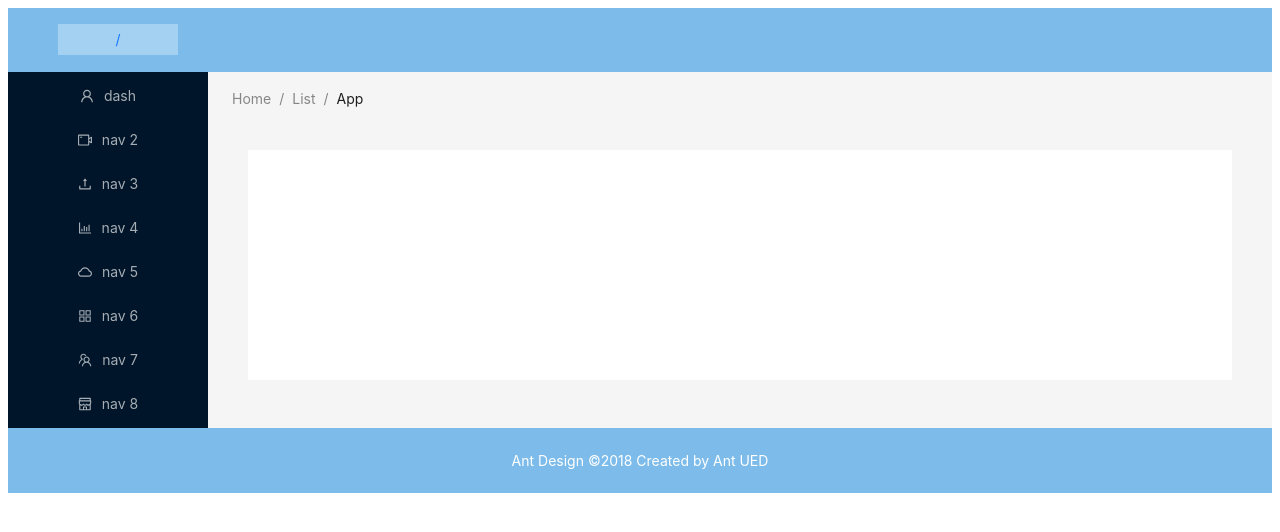
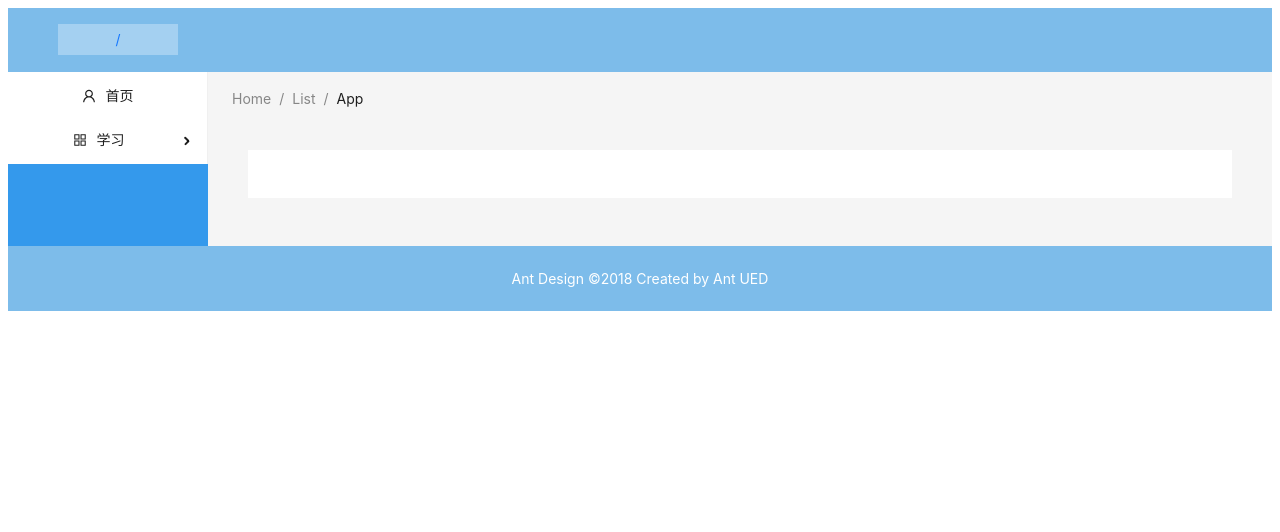
Before and after one commit to tongcheng1993/tongcheng1993.github.io, a Vue app in the folder blog/: page / in a window 1280 px wide. Shown: the top 532 px of the page. Built offline with nearby package versions, Linux system fonts and the light colour scheme.

Commit message:
20240529124700

```diff
--- a/blog/src/views/layout/contain.vue
+++ b/blog/src/views/layout/contain.vue
@@ -1,51 +1,99 @@
 <template>
     <div>
         <a-layout>
-
             <a-layout-header>
                 <router-link to="/">
-                    <div class="logo">
-                        /
-                    </div>
+                    <div class="logo">/</div>
                 </router-link>
             </a-layout-header>
             <a-layout>
                 <a-layout-sider>
-                    <a-menu v-model:selectedKeys="selectedKeys" theme="dark">
-                        <a-menu-item key="1">
+                    <a-menu>
+                        <a-menu-item key="/dash">
                             <router-link to="/dash">
                                 <user-outlined/>
-                                <span class="nav-text">dash</span>
+                                <span class="nav-text">首页</span>
                             </router-link>
                         </a-menu-item>
-                        <a-menu-item key="2">
-                            <video-camera-outlined/>
-                            <span class="nav-text">nav 2</span>
-                        </a-menu-item>
-                        <a-menu-item key="3">
-                            <upload-outlined/>
-                            <span class="nav-text">nav 3</span>
-                        </a-menu-item>
-                        <a-menu-item key="4">
-                            <bar-chart-outlined/>
-                            <span class="nav-text">nav 4</span>
-                        </a-menu-item>
-                        <a-menu-item key="5">
-                            <cloud-outlined/>
-                            <span class="nav-text">nav 5</span>
-                        </a-menu-item>
-                        <a-menu-item key="6">
-                            <appstore-outlined/>
-                            <span class="nav-text">nav 6</span>
-                        </a-menu-item>
-                        <a-menu-item key="7">
-                            <team-outlined/>
-                            <span class="nav-text">nav 7</span>
-                        </a-menu-item>
-                        <a-menu-item key="8">
-                            <shop-outlined/>
-                            <span class="nav-text">nav 8</span>
-                        </a-menu-item>
+                        <a-sub-menu>
+                            <template #icon>
+                                <AppstoreOutlined/>
+                            </template>
+                            <template #title>学习</template>
+                            <a-menu-item key="/study/college_english">
+                                <router-link to="/study/college_english">
+                                    <video-camera-outlined/>
+                                    <span class="nav-text">大学英语</span>
+                                </router-link>
+                            </a-menu-item>
+                        </a-sub-menu>
+<!--                        <a-sub-menu>-->
+<!--                            <template #icon>-->
+<!--                                <AppstoreOutlined/>-->
+<!--                            </template>-->
+<!--                            <template #title>软考</template>-->
+<!--                            <a-sub-menu>-->
+<!--                                <template #icon>-->
+<!--                                    <AppstoreOutlined/>-->
+<!--                                </template>-->
+<!--                                <template #title>初级</template>-->
+<!--                                <a-menu-item key="2">-->
+<!--                                    <router-link to="/it/first/">-->
+<!--                                        <video-camera-outlined/>-->
+<!--                                        <span class="nav-text">程序员</span>-->
+<!--                                    </router-link>-->
+<!--                                </a-menu-item>-->
+<!--                            </a-sub-menu>-->
+<!--                            <a-sub-menu>-->
+<!--                                <template #icon>-->
+<!--                                    <AppstoreOutlined/>-->
+<!--                                </template>-->
+<!--                                <template #title>中级</template>-->
+<!--                                <a-menu-item key="2">-->
+<!--                                    <router-link to="/study/college_english">-->
+<!--                                        <video-camera-outlined/>-->
+<!--                                        <span class="nav-text">college_english</span>-->
+<!--                                    </router-link>-->
+<!--                                </a-menu-item>-->
+<!--                            </a-sub-menu>-->
+<!--                            <a-sub-menu>-->
+<!--                                <template #icon>-->
+<!--                                    <AppstoreOutlined/>-->
+<!--                                </template>-->
+<!--                                <template #title>高级</template>-->
+<!--                                <a-menu-item key="2">-->
+<!--                                    <router-link to="/study/college_english">-->
+<!--                                        <video-camera-outlined/>-->
+<!--                                        <span class="nav-text">college_english</span>-->
+<!--                                    </router-link>-->
+<!--                                </a-menu-item>-->
+<!--                            </a-sub-menu>-->
+<!--                        </a-sub-menu>-->
+
+<!--                        <a-menu-item key="3">-->
+<!--                            <upload-outlined/>-->
+<!--                            <span class="nav-text">nav 3</span>-->
+<!--                        </a-menu-item>-->
+<!--                        <a-menu-item key="4">-->
+<!--                            <bar-chart-outlined/>-->
+<!--                            <span class="nav-text">nav 4</span>-->
+<!--                        </a-menu-item>-->
+<!--                        <a-menu-item key="5">-->
+<!--                            <cloud-outlined/>-->
+<!--                            <span class="nav-text">nav 5</span>-->
+<!--                        </a-menu-item>-->
+<!--                        <a-menu-item key="6">-->
+<!--                            <appstore-outlined/>-->
+<!--                            <span class="nav-text">nav 6</span>-->
+<!--                        </a-menu-item>-->
+<!--                        <a-menu-item key="7">-->
+<!--                            <team-outlined/>-->
+<!--                            <span class="nav-text">nav 7</span>-->
+<!--                        </a-menu-item>-->
+<!--                        <a-menu-item key="8">-->
+<!--                            <shop-outlined/>-->
+<!--                            <span class="nav-text">nav 8</span>-->
+<!--                        </a-menu-item>-->
                     </a-menu>
                 </a-layout-sider>
                 <a-layout style="padding: 0 24px 24px">
@@ -55,12 +103,9 @@
                         <a-breadcrumb-item>App</a-breadcrumb-item>
                     </a-breadcrumb>
                     <a-layout-content>
-
                         <router-view/>
                     </a-layout-content>
                 </a-layout>
-
-
             </a-layout>
             <a-layout-footer> Ant Design ©2018 Created by Ant UED</a-layout-footer>
         </a-layout>
@@ -71,11 +116,32 @@
     import HeaderVue from './headerVue'
     import FooterVue from './footerVue'
     import AsideVue from './asideVue'
-    import { Layout as ALayout,LayoutHeader as ALayoutHeader,LayoutSider as ALayoutSider,LayoutContent as ALayoutContent,LayoutFooter as ALayoutFooter} from 'ant-design-vue'
+    import {
+        Layout as ALayout,
+        LayoutHeader as ALayoutHeader,
+        LayoutSider as ALayoutSider,
+        LayoutContent as ALayoutContent,
+        LayoutFooter as ALayoutFooter
+    } from 'ant-design-vue'
 
-    import {Menu as AMenu,MenuItem as AMenuItem} from  'ant-design-vue'
-    import {Breadcrumb as ABreadcrumb,BreadcrumbItem as ABreadcrumbItem} from  'ant-design-vue'
-    import { UserOutlined, VideoCameraOutlined, UploadOutlined,BarChartOutlined,CloudOutlined,AppstoreOutlined,TeamOutlined,ShopOutlined } from '@ant-design/icons-vue';
+    import {
+        Menu as AMenu,
+        MenuItemGroup as AMenuItemGroup,
+        SubMenu as ASubMenu,
+        MenuItem as AMenuItem
+    } from 'ant-design-vue'
+    import {Breadcrumb as ABreadcrumb, BreadcrumbItem as ABreadcrumbItem} from 'ant-design-vue'
+    import {
+        UserOutlined,
+        VideoCameraOutlined,
+        UploadOutlined,
+        BarChartOutlined,
+        CloudOutlined,
+        AppstoreOutlined,
+        TeamOutlined,
+        ShopOutlined
+    } from '@ant-design/icons-vue';
+
     export default {
         name: "contain",
         components: {
@@ -85,6 +151,8 @@
             ALayoutContent,
             ALayoutFooter,
             AMenu,
+            AMenuItemGroup,
+            ASubMenu,
             AMenuItem,
             ABreadcrumb,
             ABreadcrumbItem,
--- /dev/null
+++ b/blog/src/views/study/college_english.vue
@@ -0,0 +1,35 @@
+<template>
+    <div>
+        <h1>1</h1>
+        <h2>
+            some strategies for learning english
+        </h2>
+        <p>
+            learning english is by no means easy. it takes great diligence and prolonged effort.
+        </p>
+        <p>
+            nevertheless,while you cannot expect to gain a good command of english without sustained hard work,there are
+            various helpful learning strategies you can employ to make the task easier.here are some of them.
+        </p>
+        <p>
+            1.do not treat all new words in exactly the same way.have you ever complained about your memory because you
+            find it simply impossible to memorize all the new words you are learning?but,in fact,it is not your memory
+            that is at fault.if you cram your head with too many new words at a time,some of them ard bound to be
+            crowded out. what you need to do is to deal with new words in different ways according to how frequently
+            they occur in everyday use.
+        </p>
+    </div>
+</template>
+
+<script>
+    export default {
+        name: "college_english",
+
+    }
+</script>
+
+<style scoped>
+    div {
+        text-align: left;
+    }
+</style>
```
Also changed, not shown: blog/src/router/index.js (+6 -1 lines), 10 other files (tests, documents, lock files or other folders).
